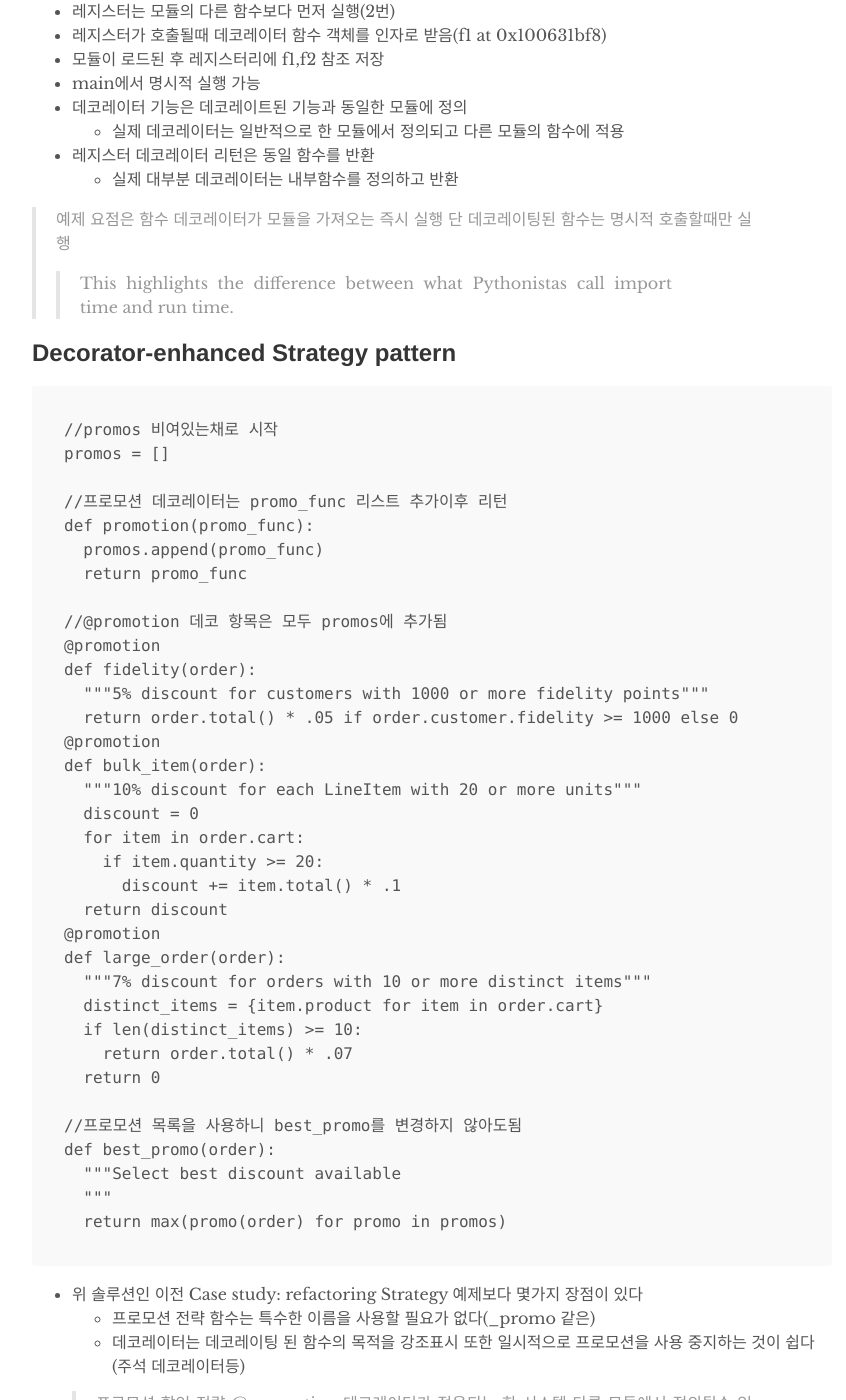
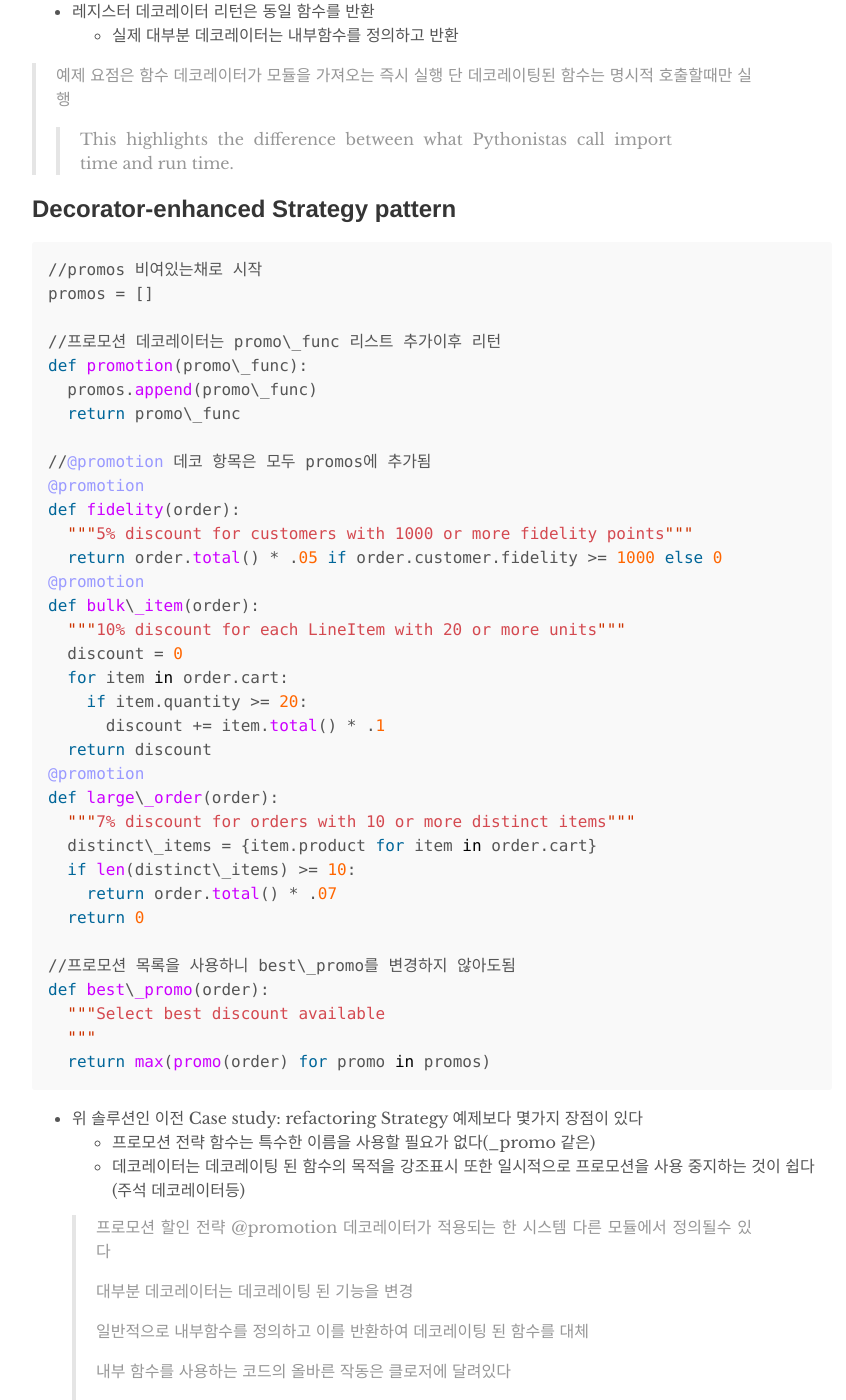
Before and after one commit to hydblab/hydblab.github.io, a Jekyll site: the page built from _posts/2018-09-10-chapter7.md, in a window 1280 px wide and 1400 px high, scrolled down 2989 px. Shown: the whole window, without its empty margins (208-1054 px from the left). Built offline with Jekyll 4.4.1, drawn with Linux system fonts in a browser that asks for light colours; some of the changed text lies outside the part shown.

Commit message:
fix: format in chapter7.md

````diff
--- a/_posts/2018-09-10-chapter7.md
+++ b/_posts/2018-09-10-chapter7.md
@@ -20,23 +20,25 @@ author: "Badhorror"
 
 > 데코레이터는 다른 펑션을 인수로하는 호출 가능 객체(decorated function)
 
+{% highlight python %}
+* Exmaple Same effect
 
->> Exmaple Same effect
-```
 @decorate
 def target():
  print('running target()')
-```
-```
+
+
 def target():
  print('running target()')
 target = decorate(target)
-```
+
+{% endhighlight %}
 - 위 2개 코드 최종 결과는 동일하다 원래 타겟 펑션이 아니라 decorate에 의해 리턴된 기능과 관계가있다.
 
 >> 데코레이터는 대개 함수를 다른것으로 대체
 
-```
+
+{% highlight python %}
 >>> def deco(func):
       def inner():
         print('running inner()')
@@ -51,7 +53,8 @@ target = decorate(target)
 running inner()
 //인스펙션해서 보면 target이 지금 inner를 참조함을 알수있다
 >>> target
-```
+{% endhighlight %}
+
 > 요약
 - 데코레이터는 데코레이터된 펑션으로 대체 할수있다
 - 모듈이 로드 될때 즉시 실행한다
@@ -61,7 +64,7 @@ running inner()
 - 데코레이터 핵심 기능은 데코레이팅 된 함수가 정의  된 직후에 실행된다는 것
   - 이는 일반적으로 Python 모듈 로드 할 때 발생
 
-```
+{% highlight python %}
 //@register 데코레이트된 펑션 참조 보유
 registry = []
 //인수로 함수를 받음
@@ -103,7 +106,7 @@ registry -> [<function f1 at 0x100631bf8>, <function f2 at 0x100631c80>]
 running f1()
 running f2()
 running f3()
-```
+{% endhighlight %}
 
 - 레지스터는 모듈의 다른 함수보다 먼저 실행(2번)
 - 레지스터가 호출될때 데코레이터 함수 객체를 인자로 받음(f1 at 0x100631bf8)
@@ -120,14 +123,14 @@ running f3()
 
 ## Decorator-enhanced Strategy pattern
 
-```
+{% highlight python %}
 //promos 비여있는채로 시작
 promos = []
 
-//프로모션 데코레이터는 promo_func 리스트 추가이후 리턴
-def promotion(promo_func):
-  promos.append(promo_func)
-  return promo_func
+//프로모션 데코레이터는 promo\_func 리스트 추가이후 리턴
+def promotion(promo\_func):
+  promos.append(promo\_func)
+  return promo\_func
 
 //@promotion 데코 항목은 모두 promos에 추가됨
 @promotion
@@ -135,7 +138,7 @@ def fidelity(order):
   """5% discount for customers with 1000 or more fidelity points"""
   return order.total() * .05 if order.customer.fidelity >= 1000 else 0
 @promotion
-def bulk_item(order):
+def bulk\_item(order):
   """10% discount for each LineItem with 20 or more units"""
   discount = 0
   for item in order.cart:
@@ -143,21 +146,22 @@ def bulk_item(order):
       discount += item.total() * .1
   return discount
 @promotion
-def large_order(order):
+def large\_order(order):
   """7% discount for orders with 10 or more distinct items"""
-  distinct_items = {item.product for item in order.cart}
-  if len(distinct_items) >= 10:
+  distinct\_items = {item.product for item in order.cart}
+  if len(distinct\_items) >= 10:
     return order.total() * .07
   return 0
 
-//프로모션 목록을 사용하니 best_promo를 변경하지 않아도됨
-def best_promo(order):
+//프로모션 목록을 사용하니 best\_promo를 변경하지 않아도됨
+def best\_promo(order):
   """Select best discount available
   """
   return max(promo(order) for promo in promos)
-```
+{% endhighlight %}
+
 - 위 솔루션인 이전 Case study: refactoring Strategy 예제보다 몇가지 장점이 있다
-  - 프로모션 전략 함수는 특수한 이름을 사용할 필요가 없다(_promo 같은)
+  - 프로모션 전략 함수는 특수한 이름을 사용할 필요가 없다(\_promo 같은)
   - 데코레이터는 데코레이팅 된 함수의 목적을 강조표시 또한 일시적으로 프로모션을 사용 중지하는 것이 쉽다(주석 데코레이터등)
 
   > 프로모션 할인 전략 @promotion 데코레이터가 적용되는 한 시스템 다른 모듈에서 정의될수 있다
@@ -174,7 +178,7 @@ def best_promo(order):
 
   - 함수 매개 변수로 정의 된 지역변수 a와 함수의 어느 곳에서나 정의 되지 않은 변수 b를 정의하고 테스트한다
 
-```
+{% highlight python %}
 >>> def f1(a):
       print(a)
       print(b)
@@ -184,23 +188,27 @@ Traceback (most recent call last):
   File "<stdin>", line 1, in <module>
   File "<stdin>", line 3, in f1
 NameError: global name 'b' is not defined
-```
+{% endhighlight %}
+
 - 위 오류는 놀라운게 아니다
 - 다음 예제에서 a 값을 지정하면 글로벌 b로 이동 한 다음 f1을 호출하면 작동한다
 
 
 > 7-4
+{% highlight python %}
 ```
 >>> b = 6
 >>> f1(3)
 3
 6
-```
+{% endhighlight %}
+
 - 7-5 f2함수는 첫번째 2줄은 예제 7-4와 동일하다
 - b에 대입한 값을 출력하나 첫 할당이 이루어지기 전에 2번째 프린트에 실패한다
 - 7-5 변수 b는 func-body 본문에 값이 할당되어 있기때문에 로컬 변수가된다
+
 > 7-5
-```
+{% highlight python %}
 >>> b = 6
 >>> def f2(a):
       print(a)
@@ -213,7 +221,7 @@ Traceback (most recent call last):
  File "<stdin>", line 1, in <module>
  File "<stdin>", line 3, in f2
 UnboundLocalError: local variable 'b' referenced before assignment
-```
+{% endhighlight %}
 
 - print(a)가 실행되었음은 3이 프린트되서 알수있다
 - 그러나 2번째 print(b)는 절대 실행되지 않는다
@@ -230,7 +238,7 @@ UnboundLocalError: local variable 'b' referenced before assignment
 >
 >인터프리터가 함수 내에서의 대입에도 불구하고 b를 전역 변수 처리하도록 하러면 전역 선언을 사용해야한다
 
-```
+{% highlight python %}
 >>> def f3(a):
       global b
       print(a)
@@ -249,7 +257,7 @@ b = 30
 >>> b
 30
 >>>
-```
+{% endhighlight %}
 
 ## Closures
 
@@ -258,31 +266,33 @@ b = 30
 - 함수의 본문에서 참조되었지만 정의되지 않은 변수, 함수가 익명인지 아닌지는 중요하지 않다
 - 중요한것은 외부에서 정의 된 비전역 변수에 엑세스 가능하다는것이다
 
-
-```
+{% highlight python %}
 >>> avg(10)
 10.0
 >>> avg(11)
 10.5
 >>> avg(12)
 11.0
-```
+{% endhighlight %}
+
+
 - 위 예제에서 평균은 어디에서 왔으며 이전 값의 기록은 어디에 보관하는가?
 
-```
+{% highlight python %}
 //Example 7-8
 class Averager():
-  def __init__(self):
+  def \_\_init\_\_(self):
     self.series = []
   def __call__(self, new_value):
     self.series.append(new_value)
     total = sum(self.series)
     return total/len(self.series)
-```
+{% endhighlight %}
+
 - 위 예제는 기본 클래스다
 - Averager 클래스는 호출가능한 인스턴스를 만든다
 
-```
+{% highlight python %}
 //Example 7-9
 def make_averager():
   series = []
@@ -291,7 +301,8 @@ def make_averager():
     total = sum(series)
     return total/len(series)
   return averager
-```
+{% endhighlight %}
+
 - make_averager가 averager 펑션오브젝트를 리턴한다
 - averager를 호출 할 때마다 전달된 인수를 추가하고 현재 평균을 계산한다
 
@@ -304,7 +315,7 @@ def make_averager():
 > 두번째 예제에서 avg 함수는 시리즈를 어디에서 찾을 수 있는가?
 > > 시리즈 초기화가 해당 펑션 본문에서 발생하기 떄문에 make_averager의 로컬 변수이다 그러나 avg(10)이 호출되면 make_average가 이미 반환되고 로컬 범위는 오래전에 사라지게된다
 
-```
+{% highlight python %}
 def make_averager():
 ======== start region closure =============
   series = []
@@ -315,30 +326,32 @@ def make_averager():
     return total/len(series)
 ======== end region closure =============
   return averager
-```
+{% endhighlight %}
+
 - averager 내에 series는 free variable이다
   - 변수를 의미하는 전문 용어로 이것은 로컬영역에 바인드되지 않는다
 
-```
+{% highlight python %}
 >>> avg.__code__.co_varnames
 ('new_value', 'total')
 >>> avg.__code__.co_freevars
 ('series',)
-```
+{% endhighlight %}
 
 - 위 예제 함수 inspecting이다
 - 시리즈에 대한 바인딩은 반환 된 함수 avg의 \__closure__ attribute에서 유지된다
 - avg \__closure__ 각 항목은 avg \__code__의 이름과 일치한다
 - 이러한 항목은 셀이며 실제 값을 찾을 수 있는 cell_contents 속성이 있다
 
-```
+{% highlight python %}
 >>> avg.__code__.co_freevars
 ('series',)
 >>> avg.__closure__
 (<cell at 0x107a44f78: list object at 0x107a91a48>,)
 >>> avg.__closure__[0].cell_contents
 [10, 11, 12]
-```
+{% endhighlight %}
+
 > 요악하면 클로저는 자유 변수의 바인딩을 유지하는 펑션이다
 > 함수가 정의될때 존재하므로 나중에 함수가 호출되고 정의 범위를 더이상 사용할수 없을때 사용가능하다
 > 함수가 전역 변수가 아닌 외부 변수를 처리해야하는 유일한 경우는 다른 함수에 중첩된 경우이다
@@ -349,7 +362,7 @@ def make_averager():
 - make_averager의 이전 구현은 비효율적이다
 - 지금까지 항목의 총수와 수를 저장하고 이 두수의 평균을 계산하는 방법이 더 효율적이다
 
-```
+{% highlight python %}
 def make_averager():
   count = 0
   total = 0
@@ -366,7 +379,8 @@ def make_averager():
 Traceback (most recent call last):
  ...
 UnboundLocalError: local variable 'count' referenced before assignment
-```
+{% endhighlight %}
+
 - 카운트가 숫자 또는 불변인 경우 count += 1 은 count = count + 1과 동일하다
 - 실제로는 averager 바디에 couter를 할당하고 있고 이는 지역변수를 의미한다
 - total도 같은문제다
@@ -380,7 +394,7 @@ UnboundLocalError: local variable 'count' referenced before assignment
 
 
 > 최신 make_averager의 올바른 구현은 아래 예와 같다
-```
+{% highlight python %}
 def make_averager():
   count = 0
   total = 0
@@ -391,14 +405,13 @@ def make_averager():
     total += new_value
     return total / count
   return averager
-```
+{% endhighlight %}
 
 ## Implementing a simple decorator
 
 > 데코레이팅된 함수를 호출 할때마다 시계를 실행하고 경과된 시간 전달된 인수및 호출 결과를 출력하는 데코레이터 샘플이다
 
-```
-
+{% highlight python %}
 import time
 def clock(func):
   //포지셔녈 어규먼트로 임의의 수를 허용하도록 내부 함수를 정의한다
@@ -411,9 +424,11 @@ def clock(func):
     print('[%0.8fs] %s(%s) -> %r' % (elapsed, name, arg_str, result))
     return result
   return clocked #//내부 펑션을 반환하여 데코레이팅된 함수를 교체한다
-```
+{% endhighlight %}
+
 > 이 스크립트는 시계 데코레이터의 사용법을 보여준다
-```
+
+{% highlight python %}
 # clockdeco_demo.py
 import time
 from clockdeco import clock
@@ -442,31 +457,33 @@ $ python3 clockdeco_demo.py
 [0.00019193s] factorial(5) -> 120
 [0.00026107s] factorial(6) -> 720
 6! = 720
-
-```
+{% endhighlight %}
 
 ### How it works
-```
+{% highlight python %}
 @clock
 def factorial(n):
   return 1 if n < 2 else n*factorial(n-1)
-```
+{% endhighlight %}
+
 > Actually does this:
-```
+{% highlight python %}
 def factorial(n):
   return 1 if n < 2 else n*factorial(n-1)
 factorial = clock(factorial)
-```
+{% endhighlight %}
+
 - 위 두 예제에서 clock 팩토리얼 함수는 func를 인수로 사용한다(ex7-15참고)
   - 이후 clocked 펑션을 반환한다
 - 이 함수는 파이썬 인터프리터가 배후에서 팩토리얼에 할당한다
 
-```
+{% highlight python %}
 >>> import clockdeco_demo
 >>> clockdeco_demo.factorial.__name__
 'clocked'
 >>>
-```
+{% endhighlight %}
+
 - 팩토리얼은 실제로 clocked 함수 참조를 보유한다
 - 팩토리얼(n)이 호출 될 떄마다 clocked(n)이 실행된다
 - 본질적으로 clocked는 다음을 수행한다
@@ -482,7 +499,7 @@ factorial = clock(factorial)
 >아래 예제는 위에 펑션에 몇가지 단점을 수정했다
 >> 키워드 인수 지원등
 
-```
+{% highlight python %}
 # clockdeco2.py
 import time
 import functools
@@ -503,7 +520,8 @@ def clock(func):
     print('[%0.8fs] %s(%s) -> %r ' % (elapsed, name, arg_str, result))
     return result
   return clocked
-```
+{% endhighlight %}
+
 - functools.wraps 는 표준 라이브러의 바로 사용할수 있는 데코레이터 중하나다
 
 ## Decorators in the standard library
@@ -518,7 +536,7 @@ def clock(func):
   - 이전에 사용된 인수에 반복 계산을 하는 값비싼 함수 호출을 하지않고 이전 결과를 저장하여 작동하는 최적화 기법이다
 - 좋은 데모는 고통스럽게 느린 재귀 함수에 lru_cache를 적용하는 것이다
 
-```
+{% highlight python %}
 from clockdeco import clock
 @clock
 def fibonacci(n):
@@ -554,11 +572,12 @@ $ python3 fibo_demo.py
 [0.00015593s] fibonacci(4) -> 3
 [0.00029993s] fibonacci(5) -> 5
 [0.00052810s] fibonacci(6) -> 8
-```
+{% endhighlight %}
+
 - 쓰레기가 분명하다
 - fibonacci(1)은 8번 fibonacci(2)는 5번 호출된다 하지만 lru_cache를 사용하기위해 단 두줄을 추가하면 성능이 훨씬 향상된다
 
-```
+{% highlight python %}
 import functools
 from clockdeco import clock
 
@@ -580,7 +599,8 @@ $ python3 fibo_demo_lru.py
 [0.00016093s] fibonacci(4) -> 3
 [0.00001216s] fibonacci(5) -> 5
 [0.00025296s] fibonacci(6) -> 8
-```
+{% endhighlight %}
+
 - fibonacci(30)을 계산하기 위한 또 다른 테스트에서 예제 7-19는 0.0005s에서 31번 호출이 필료로했으며 캐시되지 않은 예제 7-18은 fibonacci 2,692,537 회를 호출했으며 Intel Core i7 노트북에서 17.7 초가 걸렸습니다.
 - 어리석은 재귀 알고리즘을 실행 가능하게 만드는 것 외에도 웹에서 정보를 갖고오는 애플리케이션에서 정말 빛이다
 
````
